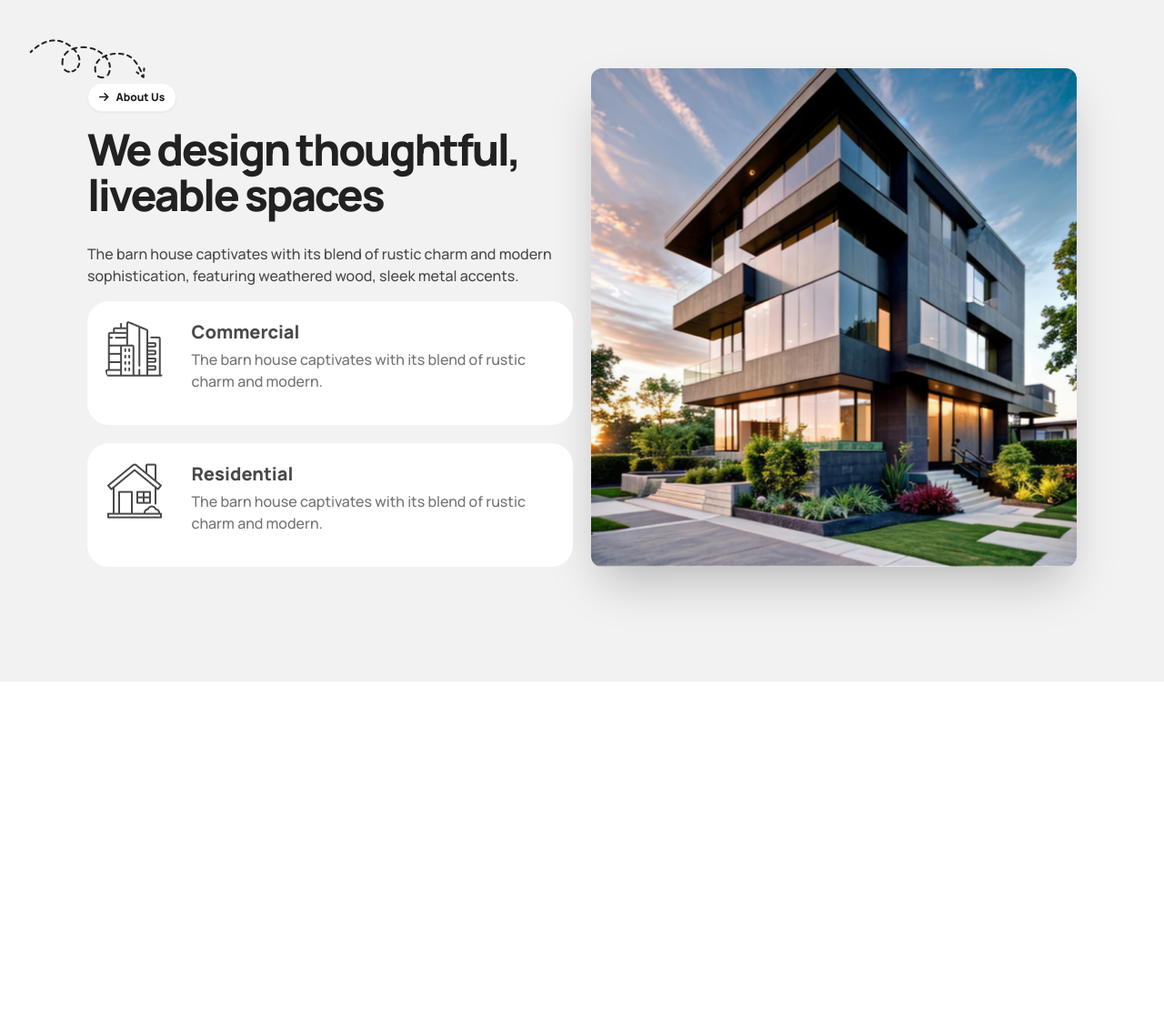
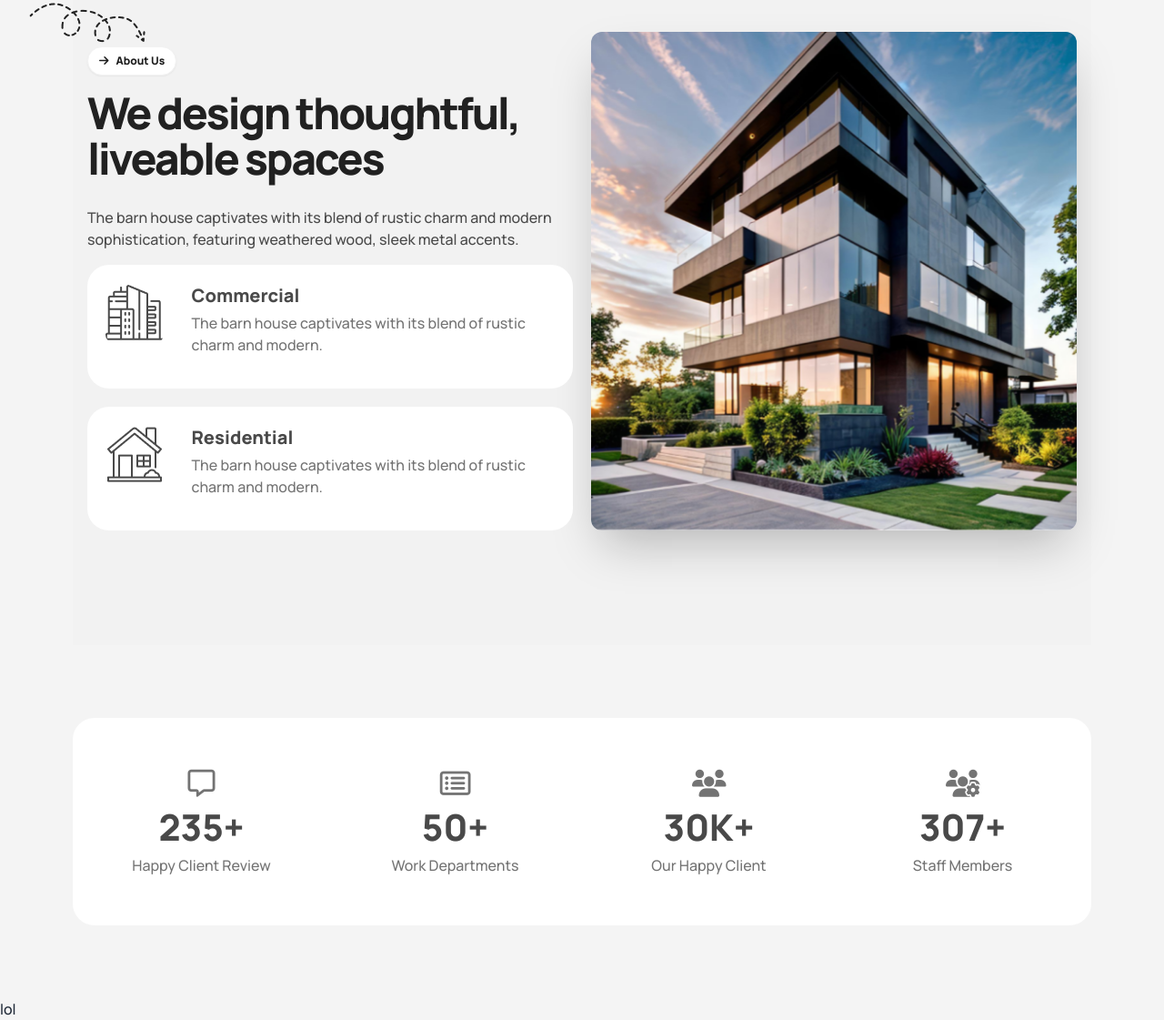
Before and after one commit to alihossainborshon/Assignment-3, a plain HTML site: page index.html in a window 1280 px wide. Shown: the part 953-2074 px from the top of the page at 91% size. Before the commit the page ends 1702 px from the top, so only its background shows below. Drawn offline with nearby package versions, Linux system fonts and the light colour scheme.

Commit message:
235+ complete

```diff
--- a/index.html
+++ b/index.html
@@ -62,8 +62,8 @@
         </div>
         <div class="navbar-end mr-4 md:mr-16 lg:mr-20">
           <div class="hidden md:flex mr-4 space-x-4">
-            <p class="bg-white z-10 text-Services w-10 h-10 flex items-center justify-center rounded-full text-lg text-center border-2"><i class="fa-solid fa-cart-shopping"></i></p>
-            <p class="bg-white z-10 text-Services w-10 h-10 flex items-center justify-center rounded-full text-lg text-center border-2"><i class="fa-solid fa-magnifying-glass"></i></p>
+            <a class="bg-white z-10 text-Services w-10 h-10 flex items-center justify-center rounded-full text-lg text-center border-2" href="#"><i class="fa-solid fa-cart-shopping"></i></a>
+            <a class="bg-white z-10 text-Services w-10 h-10 flex items-center justify-center rounded-full text-lg text-center border-2" href="#"><i class="fa-solid fa-magnifying-glass"></i></a>
           </div>
           <button class="btn hidden md:flex items-center justify-center bg-round rounded-3xl"><span class="hidden md:inline text-xl font-extrabold text-[#1C1C1C]">Book Consult</span><span class="bg-[#1C1C1C] text-white w-9 h-9 flex items-center justify-center rounded-full text-lg text-center ml-2"><i class="fa-solid fa-arrow-right -rotate-45 "></i></span></i></button>
           <div class="dropdown lg:hidden">
@@ -95,25 +95,27 @@
       </div>
     </nav>
     <!-- Banner started -->
+    <section class="">
       <div class="flex flex-col items-center px-2 sm:px-5 md:px-10 lg:px-20 ">
         <!-- image part -->
         <div>
           <img class="mb-10" src="assets/banner.png" alt="">
         </div>
         <!-- Text part -->
-      <div class="space-y-10 flex flex-col items-center text-center mb-12">
-        <h1 class="text-6xl font-extrabold text-big_txt">A barn house of this design has a striking appearance</h1>
+        <div class="space-y-10 flex flex-col items-center text-center mx-auto mb-12">
+          <h1 class="text-3xl md:text-6xl font-extrabold text-big_txt">A barn house of this design has a striking appearance</h1>
           <p class="text-base font-medium text-home">The barn house captivates with its blend of rustic charm and modern sophistication, featuring weathered wood, sleek metal accents, and large windows that flood the space with natural light.</p>
           <button class="btn flex items-center justify-center bg-bann_end  rounded-3xl"><span class="lg:inline text-xl font-extrabold text-[#1C1C1C]">View Details</span><span class="bg-round w-9 h-9 rounded-full text-xl text-center border-round flex items-center justify-center ml-2"><i class="fa-solid fa-arrow-right -rotate-45 "></i></span></i></button>
         </div>
       </div>
-    </div>
+    </section>
   </header>
   <!-- Main started -->
   <main class="mx-auto">
   <!-- Liveable Spaces Section -->
-  <div class="hero bg-base-200 min-h-screen px-20 mt-10 ">
-    <div class="hero-content flex-col lg:flex-row gap-5 items-stretch">
+  <section class="lg:px-20 md:px-10 sm:px-6 px-1 mb-20">
+    <div class="hero bg-base-200 min-h-screen">
+      <div class="hero-content flex-col lg:flex-row gap-5 items-stretch m-0">
         <div class="lg:relative space-y-4 flex-1 flex flex-col">
           <div class="lg:absolute -top-8 -left-16 lg:flex hidden">
             <img src="assets/Vector.png" alt="">
@@ -150,11 +152,45 @@
             </div>
           </div>
         </div>
-      <div class="flex-1 flex justify-center items-center md:w-full ">
+        <div class="flex-1 flex justify-center items-center md:w-full">
           <img src="assets/Rectangle.png" class="w-full h-full max-w-3xl max-h-lg rounded-xl shadow-2xl object-cover" />
         </div>
       </div>
     </div>
+  </section>
+  <!-- 235+ -->
+   <section class="px-20 mb-20">
+    <div class="">
+      <div class="grid grid-cols-1 lg:grid-cols-4 md:grid-cols-2 bg-white border-2 border-white rounded-3xl">
+        <div class="text-center h-56 flex flex-col justify-center items-center">
+          <p class="text-3xl text-Services"><i class="fa-regular fa-message"></i></p>
+          <h2 class="text-[40px] font-black text-home">235+</h2>
+          <p class="text-base font-medium text-Services">Happy Client Review</p>
+        </div>
+        <div class="text-center h-56 flex flex-col justify-center">
+          <p class="text-3xl text-Services"><i class="fa-regular fa-rectangle-list"></i></p>
+          <h2 class="text-[40px] font-black text-home">50+</h2>
+          <p class="text-base font-medium text-Services">Work Departments</p>
+        </div>
+        <div class="text-center h-56 flex flex-col justify-center">
+          <p class="text-3xl text-Services"><i class="fa-solid fa-users fa-beat"></i></p>
+          <h2 class="text-[40px] font-black text-home">30K+</h2>
+          <p class="text-base font-medium text-Services">Our Happy Client</p>
+        </div>
+        <div class="text-center h-56 flex flex-col justify-center">
+          <p class="text-3xl text-Services"><i class="fa-solid fa-users-gear fa-beat"></i></p>
+          <h2 class="text-[40px] font-black text-home">307+</h2>
+          <p class="text-base font-medium text-Services">Staff Members</p>
+        </div>
+      </div>
+    </div>
+   </section>
+
+   <section class="h-100">
+    <p>lol</p>
+   </section>
+
+
   </main>
   <!-- Footer started -->
   <footer>
```
Lines whose indentation alone changed are shown as unchanged.
